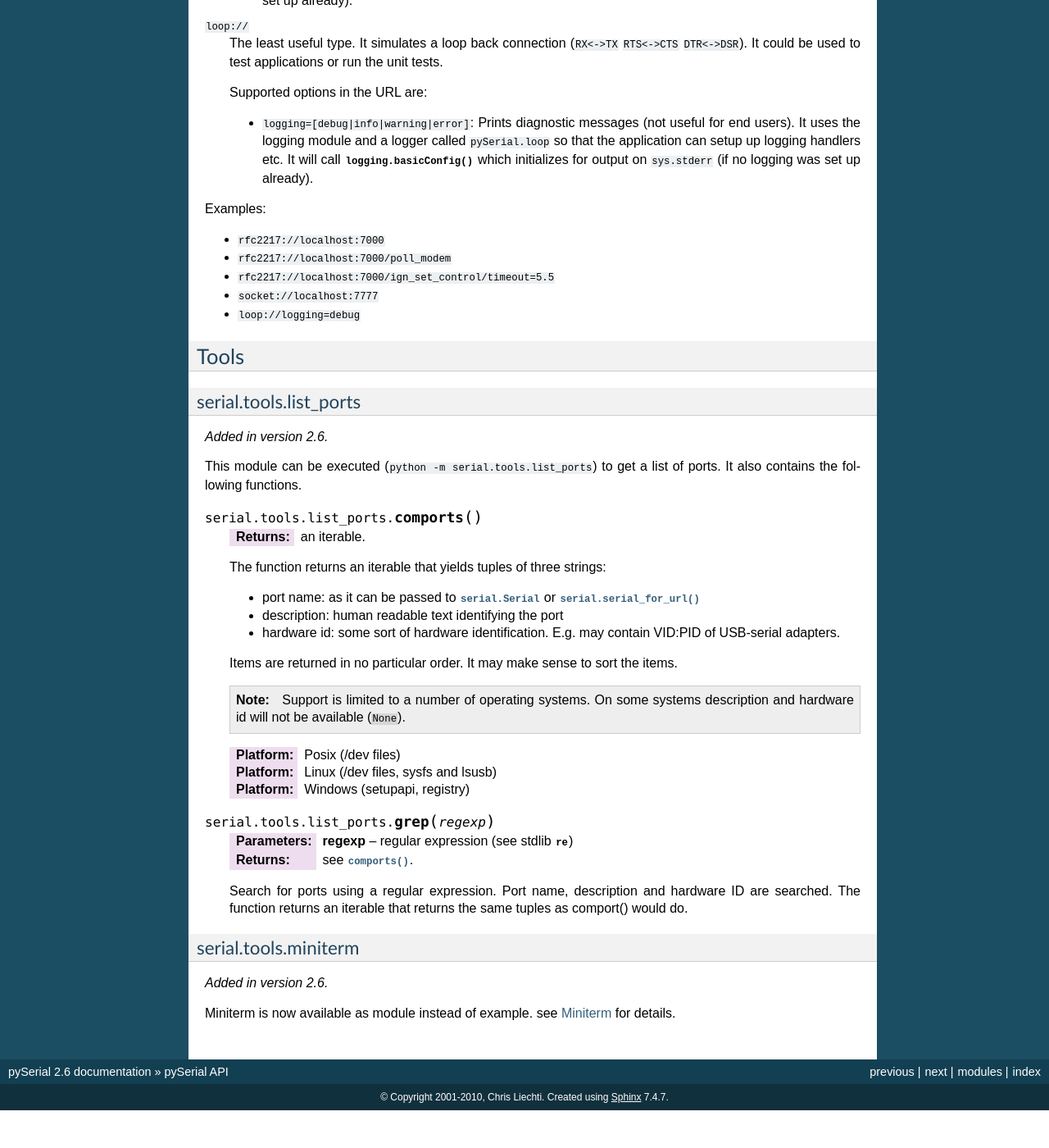
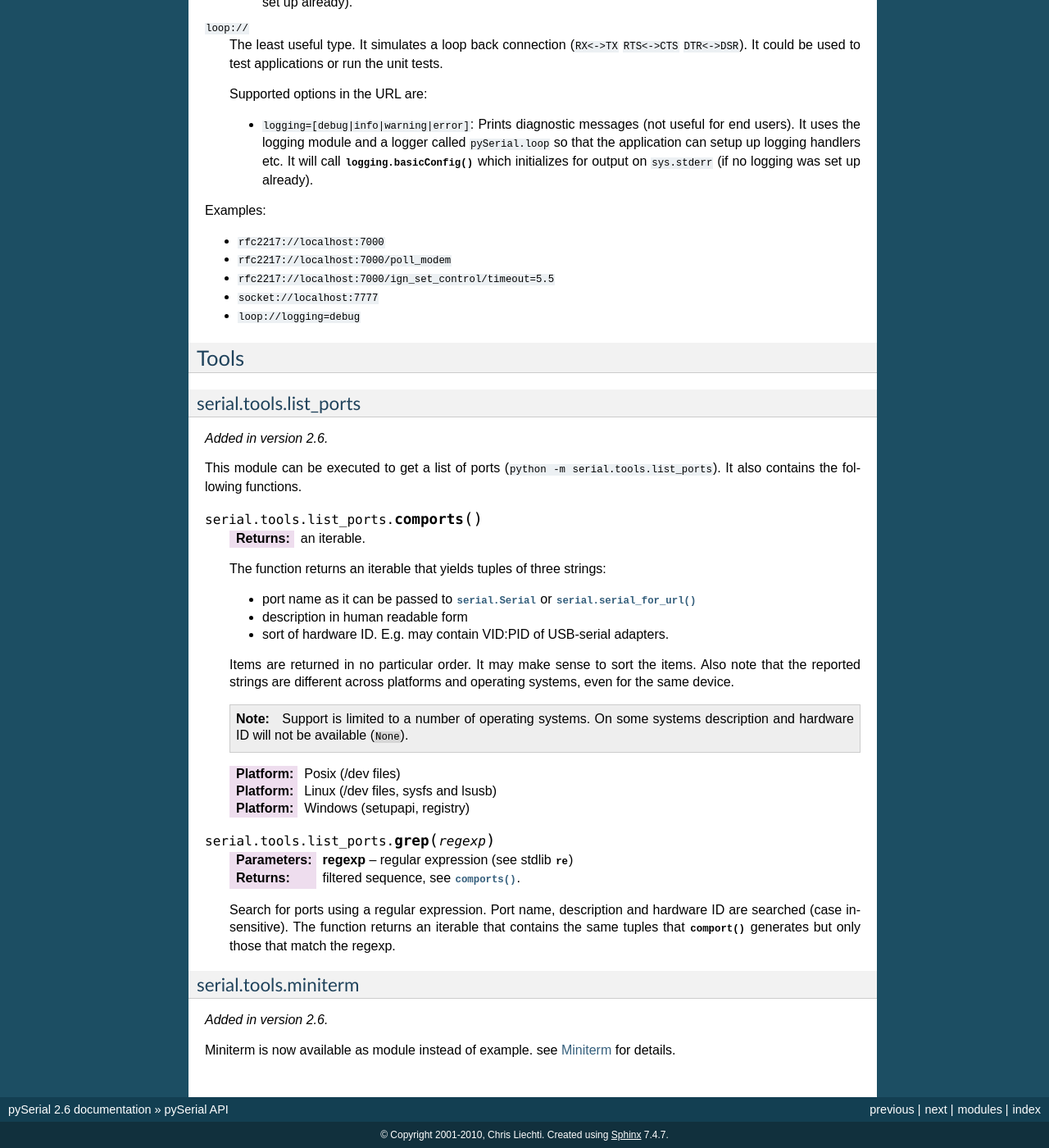
Before and after one commit to makerbot/pyserial, a Sphinx documentation site: the page built from pyserial/documentation/pyserial_api.rst, in a window 1280 px wide and 1400 px high, scrolled down 12944 px. Shown: the whole window at 82% size. Built offline with Sphinx 7.4.7, drawn with Linux system fonts in a browser that asks for light colours; before the commit the page ends 14298 px from its top, so only the background shows below that; some of the changed text lies outside the part shown.

Commit message:
doc updates
git-svn-id: https://pyserial.svn.sourceforge.net/svnroot/pyserial/trunk@434 f19166aa-fa4f-0410-85c2-fa1106f25c8a

```diff
--- a/pyserial/documentation/pyserial_api.rst
+++ b/pyserial/documentation/pyserial_api.rst
@@ -581,7 +581,7 @@ others by the base class mentioned above.
         the class should be instantiated in the moment the client connects.
 
         The *serial_port* can be controlled by :rfc:`2217` commands. This
-        object will modify the port settings (baud rate etc) and control lines
+        object will modify the port settings (baud rate etc.) and control lines
         (RTS/DTR) send BREAK etc. when the corresponding commands are found by
         the :meth:`filter` method.
 
@@ -671,7 +671,7 @@ Constants
 .. data:: STOPBITS_ONE_POINT_FIVE
 .. data:: STOPBITS_TWO
 
-Note that 1.5 stop bits are not supported on Posix. It will fall back to 2 stop
+Note that 1.5 stop bits are not supported on POSIX. It will fall back to 2 stop
 bits.
 
 *Byte size*
@@ -860,8 +860,8 @@ serial.tools.list_ports
 .. module:: serial.tools.list_ports
 .. versionadded:: 2.6
 
-This module can be executed (``python -m serial.tools.list_ports``) to get a
-list of ports. It also contains the following functions.
+This module can be executed to get a list of ports (``python -m
+serial.tools.list_ports``). It also contains the following functions.
 
 
 .. function:: comports()
@@ -870,16 +870,17 @@ list of ports. It also contains the following functions.
 
     The function returns an iterable that yields tuples of three strings:
 
-    - port name: as it can be passed to :class:`serial.Serial` or
+    - port name as it can be passed to :class:`serial.Serial` or
       :func:`serial.serial_for_url`
-    - description: human readable text identifying the port
-    - hardware id: some sort of hardware identification. E.g. may contain
-      VID:PID of USB-serial adapters.
+    - description in human readable form
+    - sort of hardware ID. E.g. may contain VID:PID of USB-serial adapters.
 
-    Items are returned in no particular order. It may make sense to sort the items.
+    Items are returned in no particular order. It may make sense to sort the
+    items. Also note that the reported strings are different across platforms
+    and operating systems, even for the same device.
 
     .. note:: Support is limited to a number of operating systems. On some
-              systems description and hardware id will not be available
+              systems description and hardware ID will not be available
               (``None``).
 
     :platform: Posix (/dev files)
@@ -890,11 +891,12 @@ list of ports. It also contains the following functions.
 .. function:: grep(regexp)
 
     :param regexp: regular expression (see stdlib :mod:`re`)
-    :return: see :func:`comports`.
+    :return: filtered sequence, see :func:`comports`.
 
     Search for ports using a regular expression. Port name, description and
-    hardware ID are searched. The function returns an iterable that returns the
-    same tuples as comport() would do.
+    hardware ID are searched (case insensitive). The function returns an
+    iterable that contains the same tuples that :func:`comport` generates but
+    only those that match the regexp.
 
 
 serial.tools.miniterm
```
Also changed, not shown: other parts of pyserial/documentation/pyserial_api.rst (+2 -2 lines).
